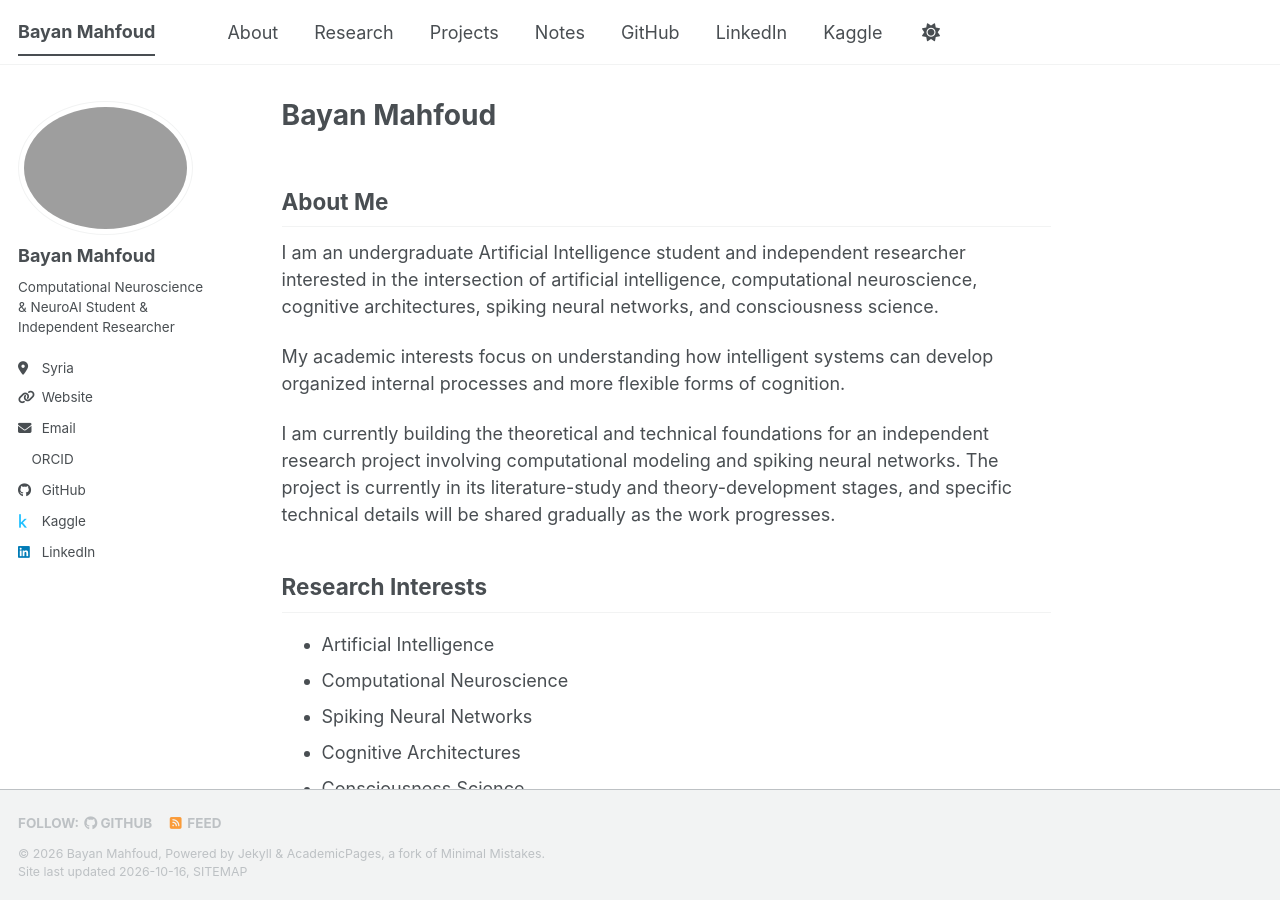
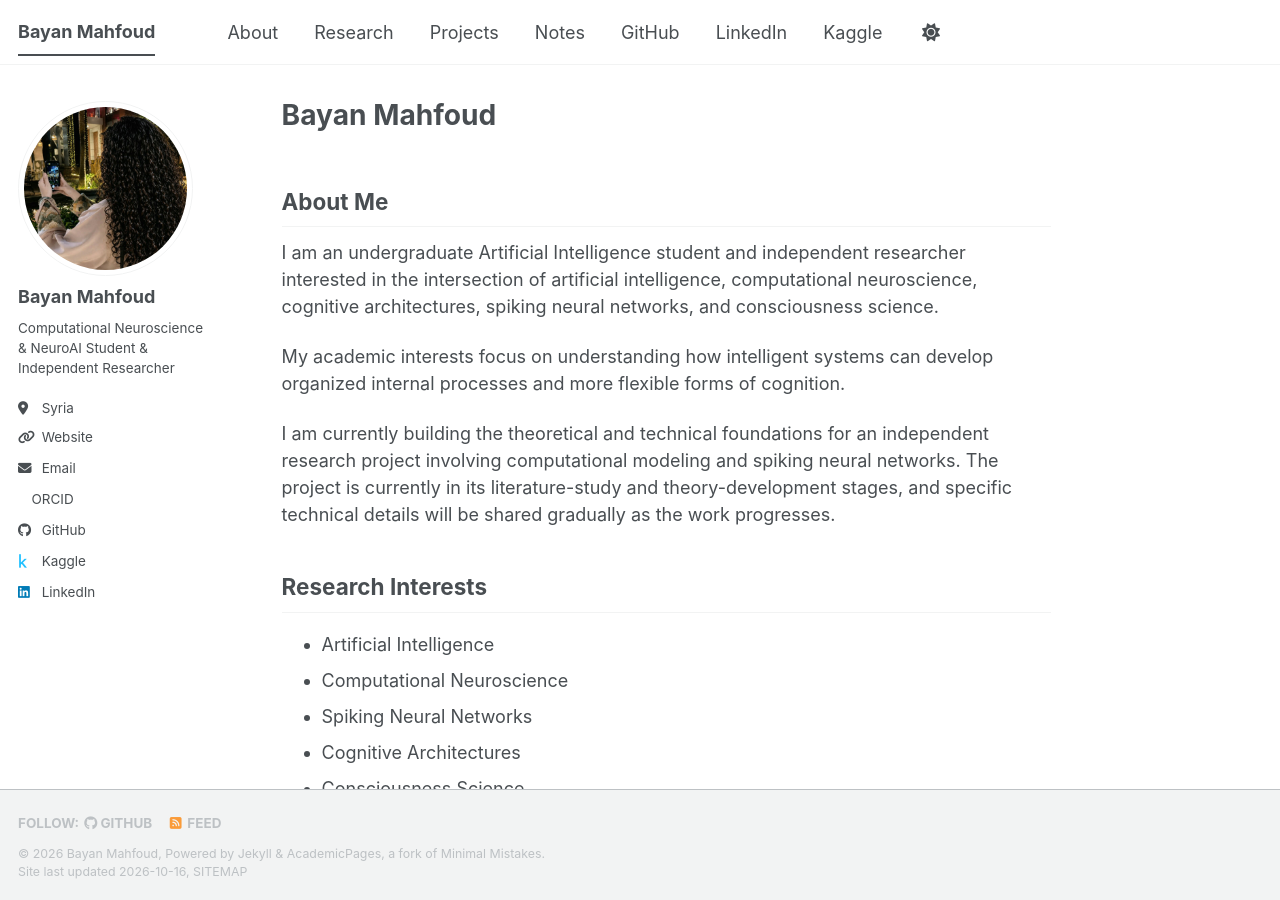
Before and after one commit to BayanMahfoud/BayanMahfoud-academic-preview, a Jekyll site: the page built from _pages/about.md, in a window 1280 px wide and 900 px high. Built offline with Jekyll 4.4.1, drawn with Linux system fonts in a browser that asks for light colours; a style sheet for code colours, icons or effects is not loaded.

Commit message:
Update _config.yml

```diff
--- a/_config.yml
+++ b/_config.yml
@@ -14,7 +14,7 @@ repository: "BayanMahfoud/BayanMahfoud-academic-preview"
 
 # Site Author
 author:
-  avatar: "profile.jpg"
+  avatar: "profile-new.jpg"
   name: "Bayan Mahfoud"
   pronouns:
   bio: "Computational Neuroscience & NeuroAI Student & Independent Researcher"
```
